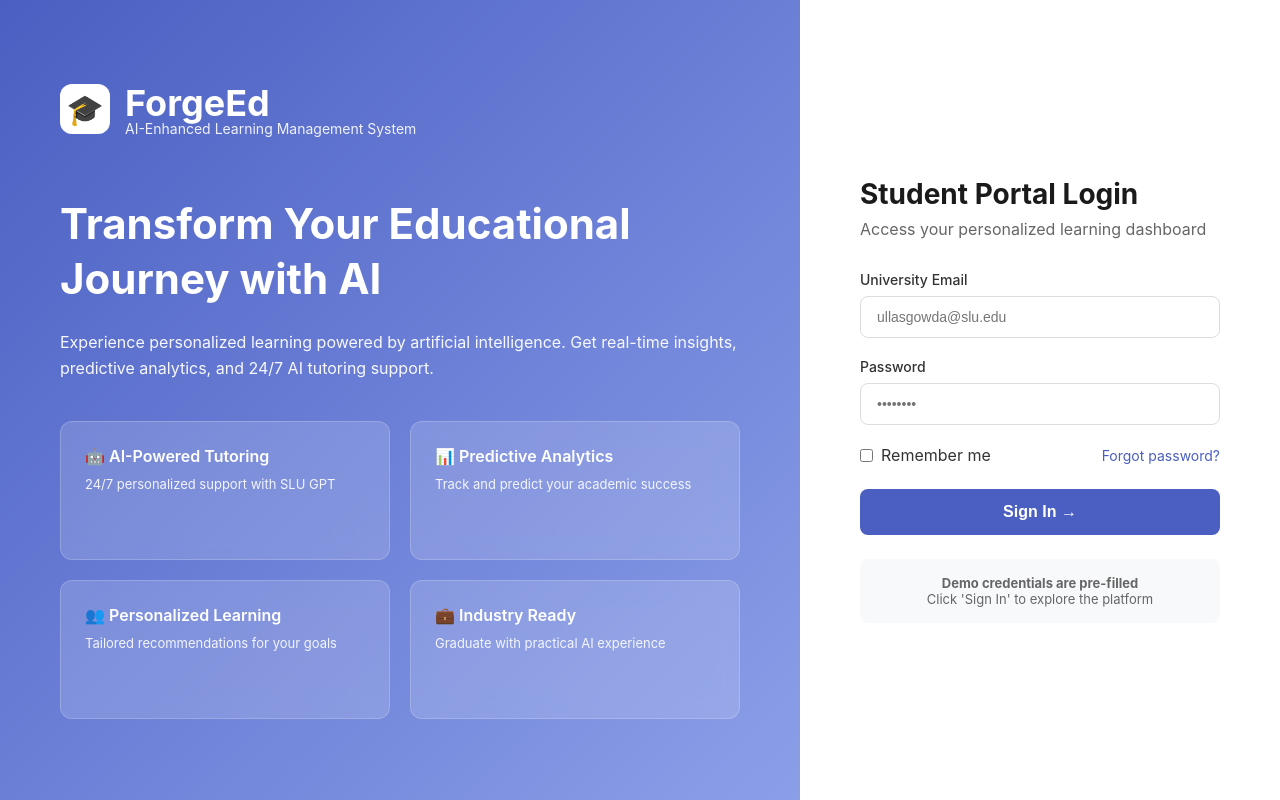
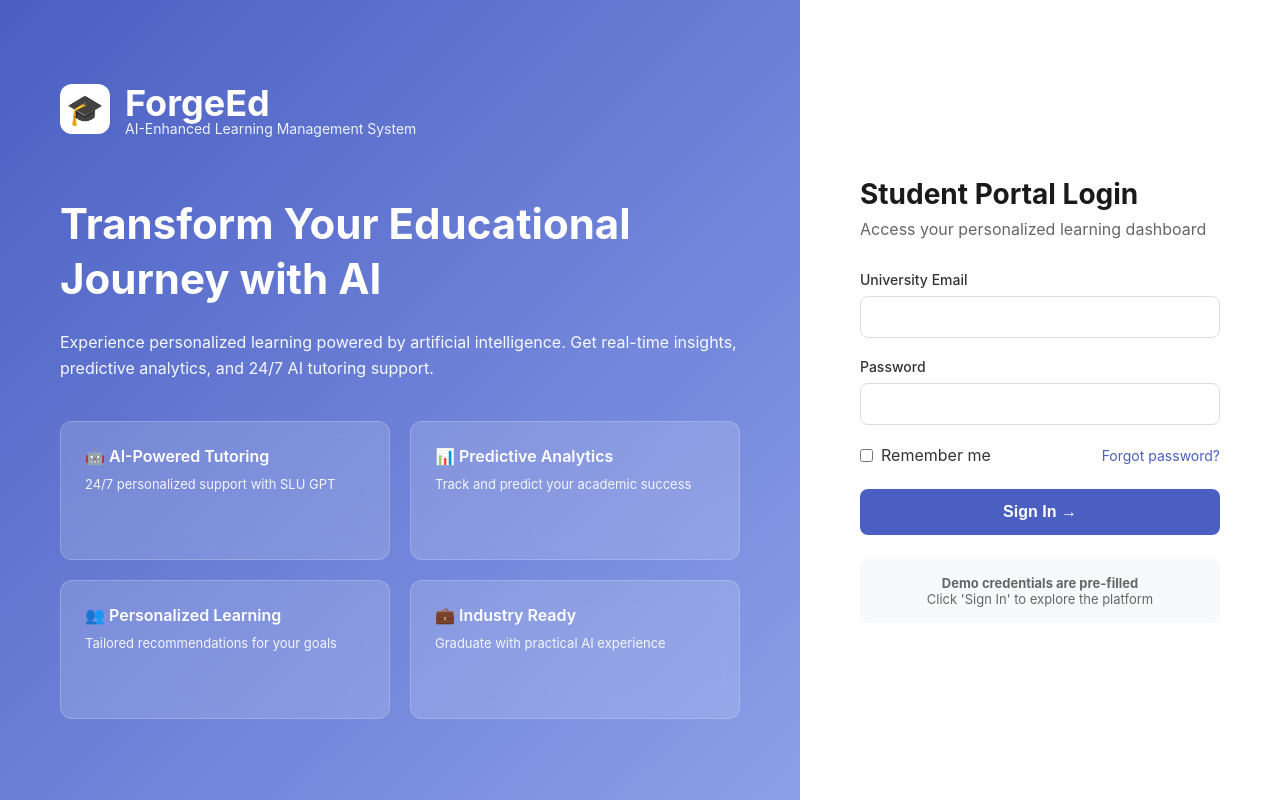
Before and after one commit to pavankumars97531/forgeed, a Flask app: page / in a window 1280 px wide. Run offline with Flask 3, Linux system fonts and the light colour scheme.

Commit message:
Remove placeholder text from login form fields
Update templates/login.html to set placeholder attributes for email and password input fields to empty strings.

Replit-Commit-Author: Agent
Replit-Commit-Session-Id: 4f0a5bde-dd07-4712-a61a-99b15c2ed57a
Replit-Commit-Checkpoint-Type: full_checkpoint
Replit-Commit-Event-Id: aa28aa7d-a61f-430d-bedd-9224086ec792
Replit-Commit-Screenshot-Url: https://storage.googleapis.com/screenshot-production-us-central1/6f0b5086-2930-44f3-9317-487be7d85b72/4f0a5bde-dd07-4712-a61a-99b15c2ed57a/nbY4Esn

```diff
--- a/templates/login.html
+++ b/templates/login.html
@@ -54,12 +54,12 @@
                 <form method="POST" action="/login">
                     <div class="form-group">
                         <label>University Email</label>
-                        <input type="email" name="email" placeholder="ullasgowda@slu.edu" required>
+                        <input type="email" name="email" placeholder="" required>
                     </div>
 
                     <div class="form-group">
                         <label>Password</label>
-                        <input type="password" name="password" placeholder="••••••••" required>
+                        <input type="password" name="password" placeholder="" required>
                     </div>
 
                     <div class="form-options">
```
